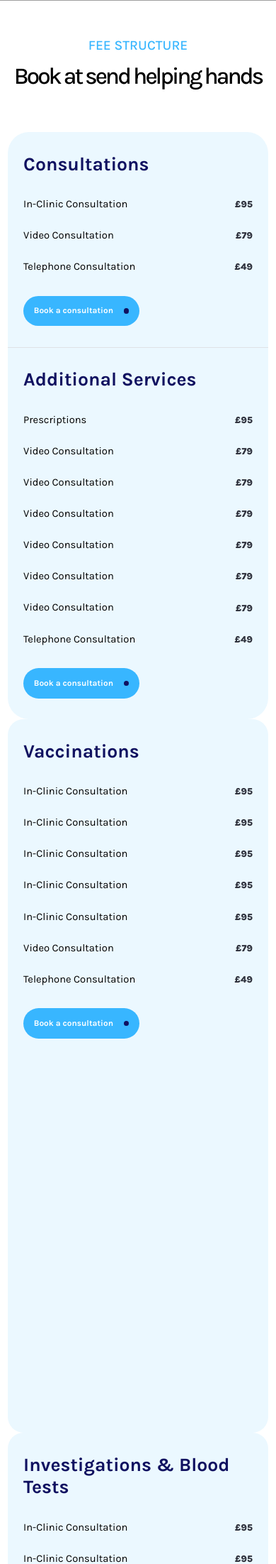
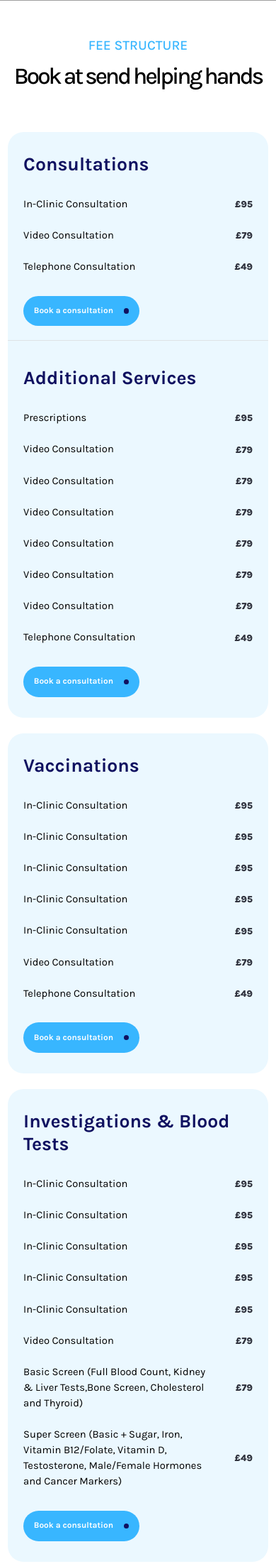
Before and after one commit to arsalanahmeddev1/send-helping-hands, a PHP site: page /book-appointment.php in a window 390 px wide. Shown: the part 570-2773 px from the top of the page at 71% size. Run offline with PHP 8.4, Linux system fonts and the light colour scheme; grey boxes are pictures that could not be loaded.

Commit message:
responsive some inner pages

```diff
--- a/assets/css/style.css
+++ b/assets/css/style.css
@@ -568,7 +568,7 @@ p {
   min-height: 1005px;
 }
 .specific1 {
-  border-radius: 30px 30px 0px 0px;
+  border-radius: 30px;
   border-bottom: 1px solid #dee2e6;
 }
 .specific2 {
--- a/book-appointment.php
+++ b/book-appointment.php
@@ -3,7 +3,7 @@
 <section class="appointment-banner banner-props">
     <div class="container-fluid">
         <div class="row">
-            <div class="col-md-9">
+            <div class="col-lg-9">
                 <div class="banner-content pb-75">
                     <h1 class="banner-heading  mb-30">Fee Structure</h1>
                 </div>
@@ -14,12 +14,13 @@
 <section class="appointment-sec-1 pt-100 pb-100">
     <div class="container-fluid">
         <h6 class="sec-title text-uppercase text-center">Fee Structure</h6>
-        <h2 class="sec-heading text-center ">Book at send helping  hands</h2>
-        <div class="row mt-80 ">
-            <div class="col-lg-4">
-                <div class="price-box light-blue-bg pt-40 pl-30 pr-30 pb-40 specific1">
+        <h2 class="sec-heading text-center ">Book at send helping hands</h2>
+        <div class="row mt-80 row-gap-30 justify-content-center ">
+            <div class="col-lg-4 col-md-6">
+                <div class="price-box h-100 light-blue-bg pt-40  pb-40 radius-30">
+                    <div class="pl-30 pr-30">
                         <h2>Consultations</h2>
-                    <div class="mt-40 mb-40">
+                        <div class="mt-40 mb-40 ">
                             <div class="d-flex justify-content-between align-items-center mb-30">
                                 <p>In-Clinic Consultation</p>
                                 <h5>£95</h5>
@@ -33,12 +34,13 @@
                                 <h5>£49</h5>
                             </div>
                         </div>
-                    <button class="primary-btn btn1 d-flex align-items-center ">Book a consultation
+                        <button class="mb-27 primary-btn btn1 d-flex align-items-center ">Book a consultation
                             <div class="sm-dot-1"></div>
                         </button>
                     </div>
-                <div class="price-box light-blue-bg pt-40 pl-30 pr-30 pb-40 specific2">
-                    <h2>Additional Services</h2>
+                    <div class="specific1 mb-50"></div>
+                    <div class="pl-30 pr-30">
+                        <h2 class="">Additional Services</h2>
                         <div class="mt-40 mb-40">
                             <div class="d-flex justify-content-between align-items-center mb-30">
                                 <p>Prescriptions</p>
@@ -78,8 +80,12 @@
                         </button>
                     </div>
                 </div>
-            <div class="col-lg-4">
-            <div class="price-box light-blue-bg pt-40 pl-30 radius-30 pr-30 pb-40 h-custom">
+                <!-- <div class="">
+
+                </div> -->
+            </div>
+            <div class="col-lg-4 col-md-6">
+                <div class="price-box h-100 light-blue-bg pt-40 pl-30 radius-30 pr-30 pb-40">
                     <h2>Vaccinations</h2>
                     <div class="mt-40 mb-40">
                         <div class="d-flex justify-content-between align-items-center mb-30">
@@ -116,8 +122,8 @@
                     </button>
                 </div>
             </div>
-            <div class="col-lg-4">
-            <div class="price-box light-blue-bg pt-40 pl-30 radius-30 pr-30 pb-40 h-custom">
+            <div class="col-lg-4 col-md-6">
+                <div class="price-box h-100 light-blue-bg pt-40 pl-30 radius-30 pr-30 pb-40">
                     <h2>Investigations & Blood Tests</h2>
                     <div class="mt-40 mb-40">
                         <div class="d-flex justify-content-between align-items-center mb-30">
@@ -149,7 +155,7 @@
                             <h5>£79</h5>
                         </div>
                         <div class="d-flex justify-content-between align-items-center ">
-                            <p>Super Screen (Basic + Sugar, Iron,  Vitamin B12/Folate, Vitamin D, Testosterone, Male/Female Hormones and Cancer Markers)</p>
+                            <p>Super Screen (Basic + Sugar, Iron, Vitamin B12/Folate, Vitamin D, Testosterone, Male/Female Hormones and Cancer Markers)</p>
                             <h5>£49</h5>
                         </div>
                     </div>
```
Also changed, not shown: what-we-do-detail.php (+7 -7 lines). Lines whose indentation alone changed are shown as unchanged.
